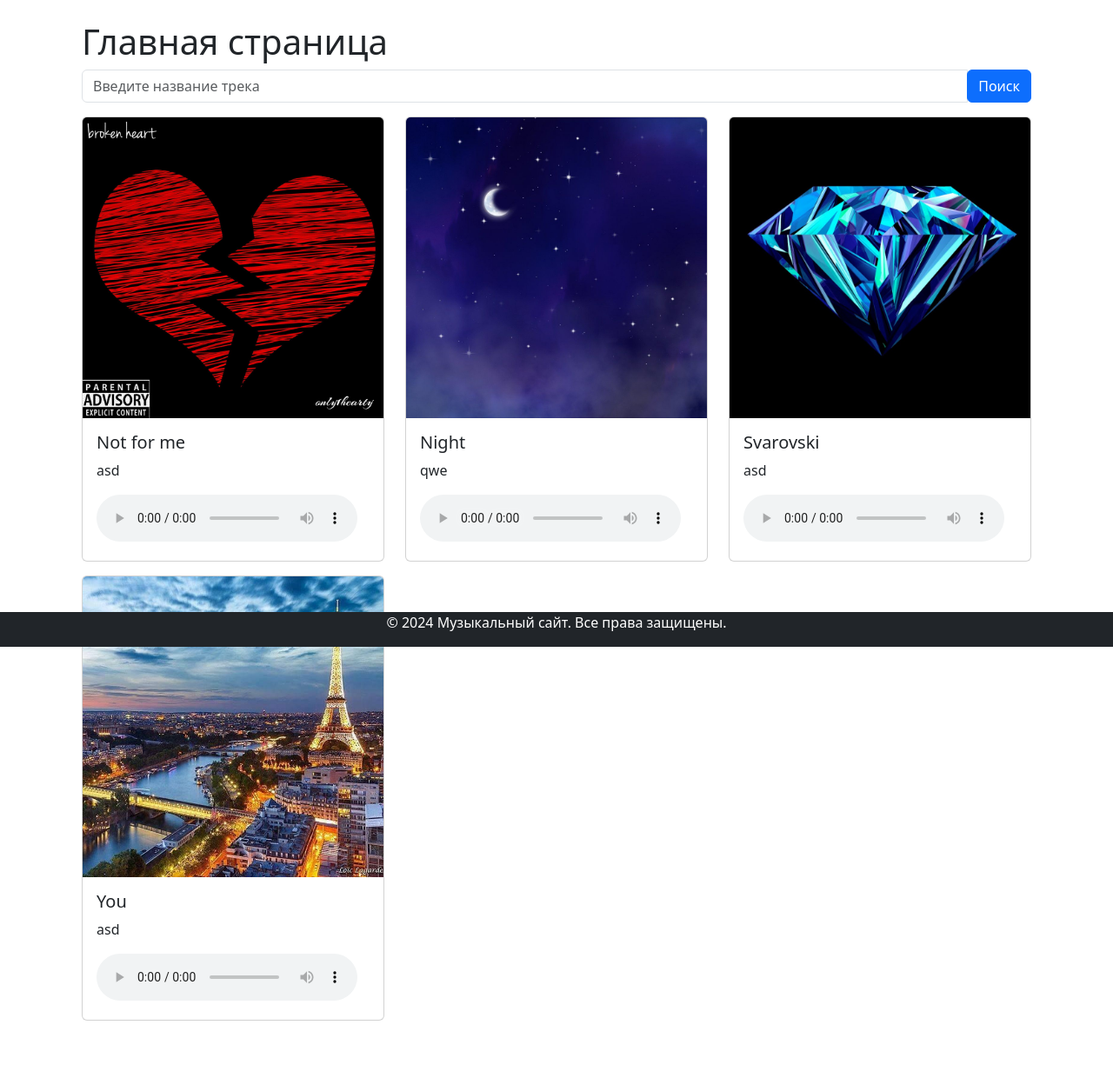
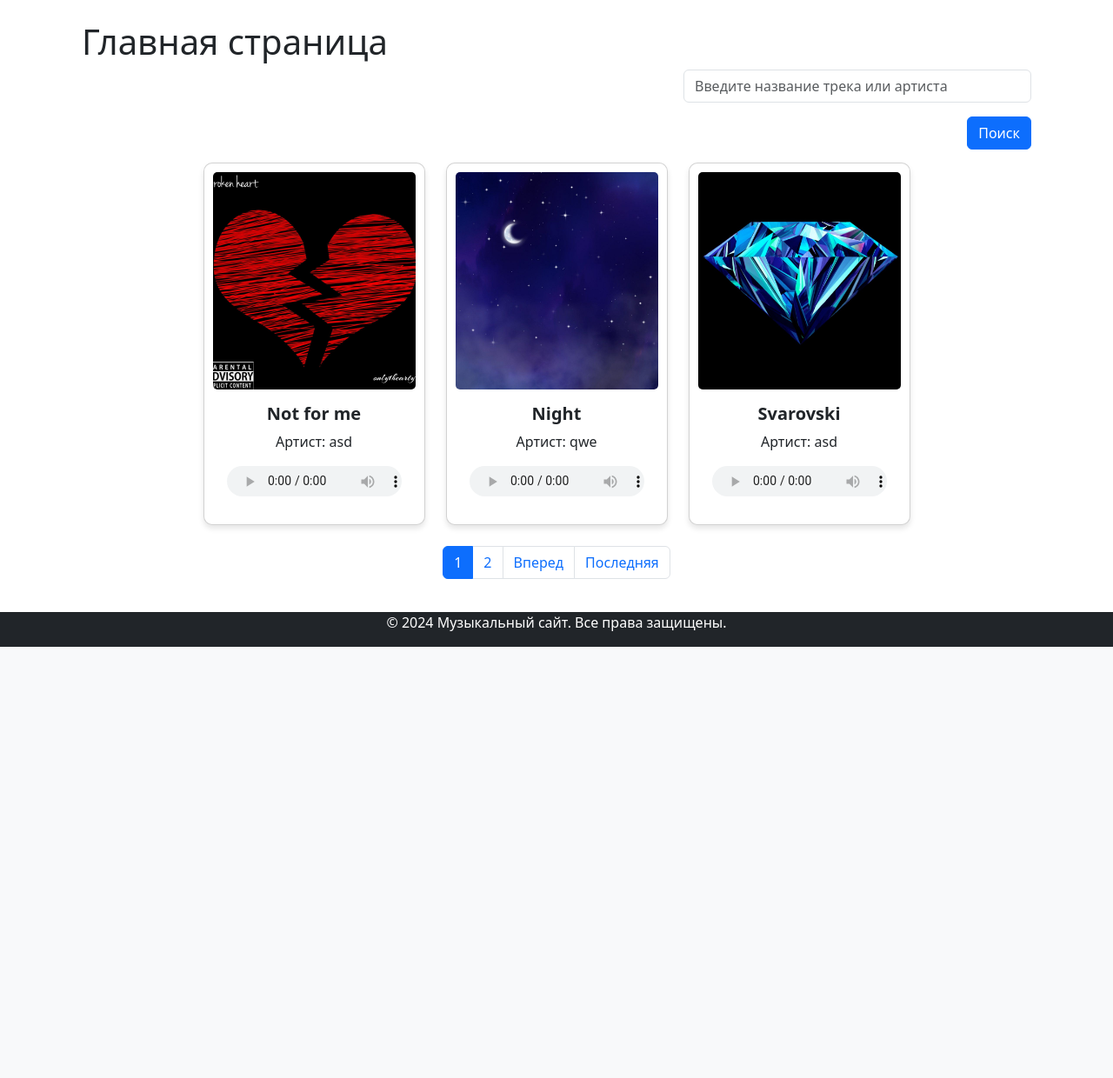
Before and after one commit to Mukhin-Sergey/listy, a Django app: page / in a window 1280 px wide. Shown: the part 56-1296 px from the top of the page at 87% size. After the commit the page ends 800 px from the top, so only its background shows below. Run offline with Django 4.2, Linux system fonts and the light colour scheme; data comes from the database, SQL or seed files in the repository; both versions use the stored data as it was after the commit.

Commit message:
Added pogination

```diff
--- a/home/templates/home/index.html
+++ b/home/templates/home/index.html
@@ -7,39 +7,92 @@
     <h1>Главная страница</h1>
 
     <!-- Форма поиска -->
-    <form method="get" action="">
+    <div class="d-flex justify-content-end">
+        <form method="get" action="" class="w-100" style="max-width: 25rem;">
+            <!-- Поле ввода -->
             <div class="input-group mb-3">
-            <input type="text" name="search" class="form-control" placeholder="Введите название трека" value="{{ query }}">
-            <div class="input-group-append">
-                <button class="btn btn-primary mr-2" type="submit">Поиск</button> <!-- Отступ между кнопками -->
-                {% if query %}
-                    <a href="/" class="btn btn-secondary" style="background-color: #F7F7F7; color: red; border: 1px solid white; ">❌</a>
+                <input
+                    type="text"
+                    name="q"
+                    class="form-control"
+                    placeholder="Введите название трека или артиста"
+                    value="{{ search_query }}"
+                >
+            </div>
+
+            <!-- Блок кнопок -->
+            <div class="d-flex justify-content-end" style="margin-bottom:15px;">
+                <button class="btn btn-primary mr-2" type="submit">Поиск</button>
+                {% if search_query %}
+                    <a href="/" class="btn btn-secondary" style="margin-left:15px;">Сбросить</a>
                 {% endif %}
             </div>
+        </form>
     </div>
-    </form>
+
 
     <!-- Список треков -->
-    {% if tracks %}
-        <div class="row">
-            {% for track in tracks %}
-                <div class="col-md-4 mb-3">
-                    <div class="card">
-                        <img src="{{ track.cover_image.url }}" class="card-img-top" alt="Обложка">
+    <div class="row justify-content-center">
+        {% for track in page_obj %}
+        <div class="col-sm-6 col-md-4 col-lg-3 mb-4">
+            <div class="card text-center" style="width: 100%; max-width: 20rem; padding: 10px; border-radius: 10px; box-shadow: 0 4px 6px rgba(0, 0, 0, 0.1);">
+                <img src="{{ track.cover_image.url }}" class="card-img-top" alt="Обложка" style="height: 250px; object-fit: cover; border-radius: 5px;">
                 <div class="card-body">
-                            <h5 class="card-title">{{ track.title }}</h5>
-                            <p class="card-text">{{ track.artist }}</p>
-                            <audio controls>
+                    <h5 class="card-title text-truncate" style="font-weight: bold;">{{ track.title }}</h5>
+                    <p class="card-text">Артист: {{ track.artist }}</p>
+                    <audio controls style="width: 100%; height: 35px;">
                         <source src="{{ track.song_file.url }}" type="audio/mpeg">
-                                Ваш браузер не поддерживает аудио.
+                        Ваш браузер не поддерживает воспроизведение аудио.
                     </audio>
                 </div>
             </div>
         </div>
+        {% empty %}
+        <p>Нет треков для отображения.</p>
         {% endfor %}
     </div>
-    {% else %}
-        <p>Треков не найдено.</p>
+
+
+    <!-- Пагинация -->
+    <nav>
+        <ul class="pagination justify-content-center">
+            <!-- Кнопка "На первую страницу" (не отображается на первой странице) -->
+            {% if page_obj.number > 1 %}
+            <li class="page-item">
+                <a class="page-link" href="?page=1&q={{ search_query }}">Первая</a>
+            </li>
             {% endif %}
+
+            <!-- Кнопка "Назад" (отображается только если есть предыдущая страница) -->
+            {% if page_obj.has_previous %}
+            <li class="page-item">
+                <a class="page-link" href="?page={{ page_obj.previous_page_number }}&q={{ search_query }}">Назад</a>
+            </li>
+            {% endif %}
+
+            <!-- Номера страниц -->
+            {% for num in page_obj.paginator.page_range %}
+            <li class="page-item {% if page_obj.number == num %}active{% endif %}">
+                <a class="page-link" href="?page={{ num }}&q={{ search_query }}">{{ num }}</a>
+            </li>
+            {% endfor %}
+
+            <!-- Кнопка "Вперед" (отображается только если есть следующая страница) -->
+            {% if page_obj.has_next %}
+            <li class="page-item">
+                <a class="page-link" href="?page={{ page_obj.next_page_number }}&q={{ search_query }}">Вперед</a>
+            </li>
+            {% endif %}
+
+            <!-- Кнопка "На последнюю страницу" (не отображается на последней странице) -->
+            {% if page_obj.number < page_obj.paginator.num_pages %}
+            <li class="page-item">
+                <a class="page-link" href="?page={{ page_obj.paginator.num_pages }}&q={{ search_query }}">Последняя</a>
+            </li>
+            {% endif %}
+        </ul>
+    </nav>
+
+
 </div>
 {% endblock %}
--- a/home/views.py
+++ b/home/views.py
@@ -1,17 +1,24 @@
-# Create your views here.
-from django.http import HttpResponse
+from django.db.models import Q
+from django.core.paginator import Paginator
+from django.shortcuts import render
 from upload.models import Track
-from django.shortcuts import render
 
 def index(request):
-    query = request.GET.get('search', '')
-    tracks = Track.objects.all()
+    # Получаем параметр поиска
+    search_query = request.GET.get('q', '')  # Параметр `q` из URL
 
-    if query:
-        tracks = tracks.filter(title__icontains=query)
+    # Фильтрация треков
+    if search_query:
+        tracks = Track.objects.filter(
+            Q(title__icontains=search_query) | Q(artist__icontains=search_query)  # Поиск по названию и артисту
+        )
+    else:
+        tracks = Track.objects.all()  # Если нет параметра поиска, отображаем все треки
 
-    context = {
-        'tracks': tracks,
-        'query': query
-    }
-    return render(request, 'home/index.html', context)
+    # Настройка пагинации (по 3 трека на страницу)
+    paginator = Paginator(tracks, 3)
+    page_number = request.GET.get('page')
+    page_obj = paginator.get_page(page_number)
+
+    # Передаем данные в шаблон
+    return render(request, 'home/index.html', {'page_obj': page_obj, 'search_query': search_query})
```
Also changed, not shown: db.sqlite3. Lines whose indentation alone changed are shown as unchanged.
